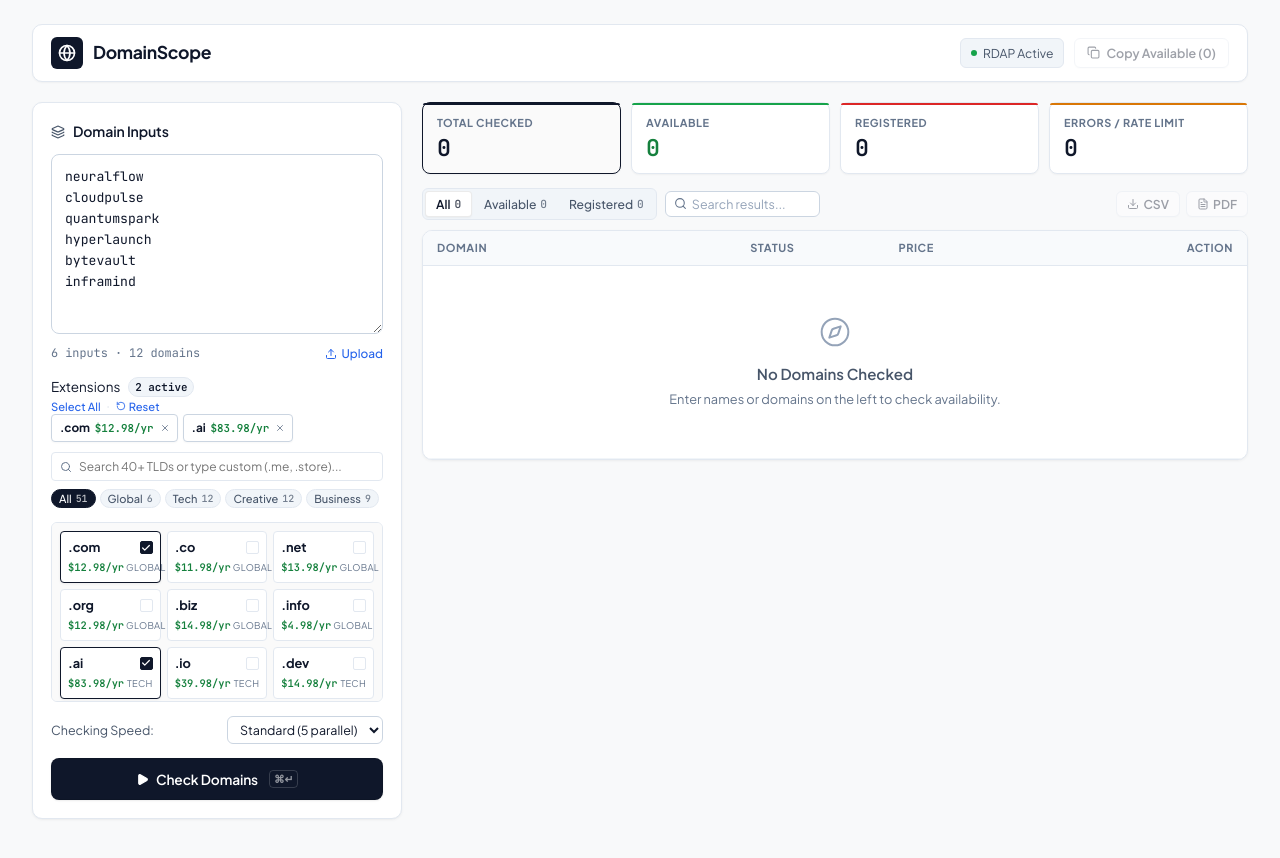
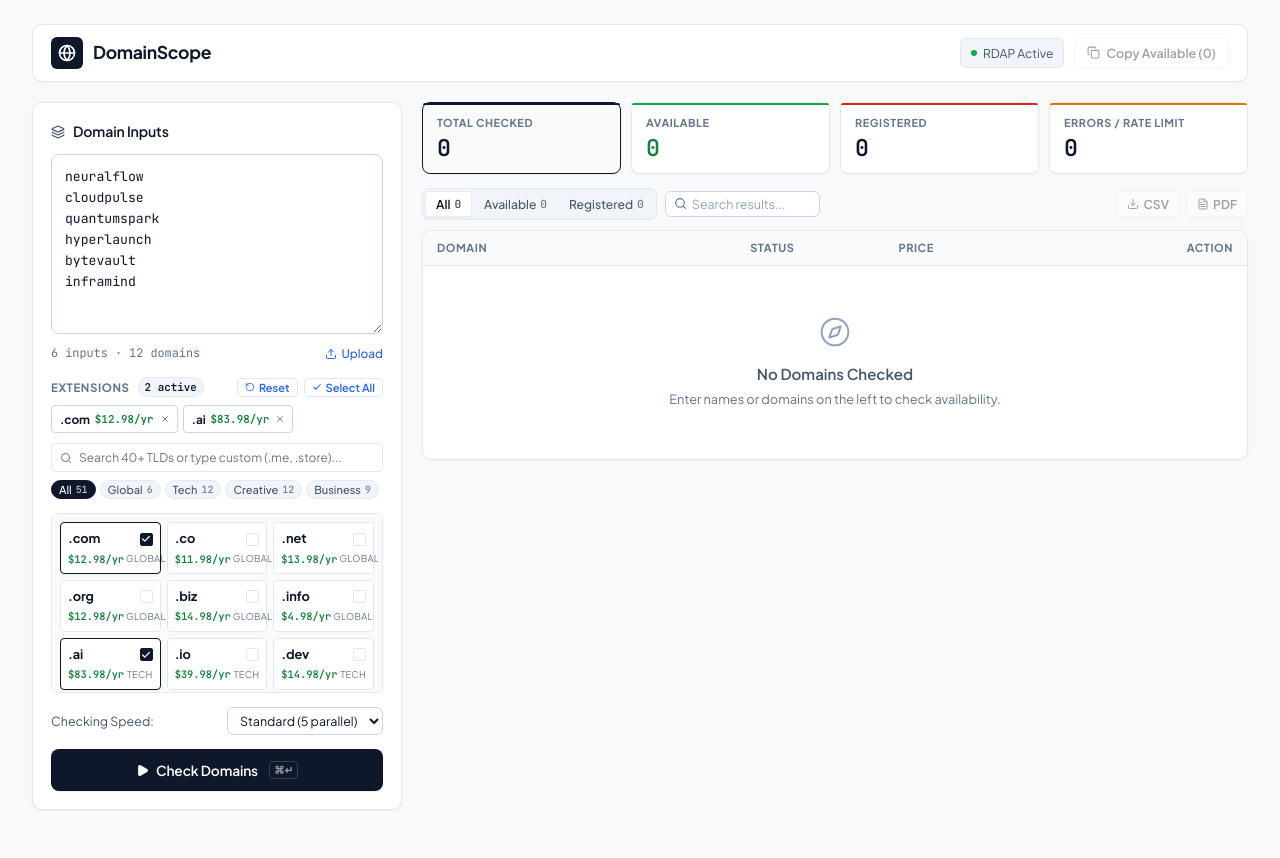
Before and after one commit to yash5775/domainscope, a React (Vite) app: page / in a window 1280 px wide. Shown: the top 858 px of the page. Built offline with nearby package versions, Linux system fonts and the light colour scheme.

Commit message:
style: position Reset and Select All options on right side of Extension title with motion buttons

```diff
--- a/src/App.css
+++ b/src/App.css
@@ -213,6 +213,28 @@
   margin-bottom: 14px;
 }
 
+.section-label {
+  display: flex;
+  align-items: center;
+  justify-content: space-between;
+  width: 100%;
+  margin-bottom: 8px;
+}
+
+.section-label-left {
+  display: flex;
+  align-items: center;
+  gap: 8px;
+}
+
+.section-label-title {
+  font-size: 0.72rem;
+  font-weight: 700;
+  color: var(--text-tertiary);
+  text-transform: uppercase;
+  letter-spacing: 0.05em;
+}
+
 .active-badge {
   font-family: 'JetBrains Mono', monospace;
   font-size: 0.68rem;
@@ -229,31 +251,30 @@
   display: flex;
   align-items: center;
   gap: 6px;
+  margin-left: auto;
 }
 
 .link-action-btn {
-  background: none;
-  border: none;
-  font-size: 0.7rem;
+  background: #ffffff;
+  border: 1px solid var(--border-default);
+  border-radius: var(--radius-xs);
+  font-size: 0.69rem;
   font-family: 'Plus Jakarta Sans', sans-serif;
-  font-weight: 500;
+  font-weight: 600;
   color: #2563eb;
   cursor: pointer;
   display: inline-flex;
   align-items: center;
-  gap: 3px;
-  padding: 0;
-  transition: color var(--transition-fast);
+  gap: 4px;
+  padding: 2px 7px;
+  transition: all var(--transition-fast);
+  box-shadow: 0 1px 2px rgba(0, 0, 0, 0.02);
 }
 
 .link-action-btn:hover {
-  text-decoration: underline;
+  background: var(--surface-subtle);
+  border-color: var(--border-strong);
   color: #1d4ed8;
-}
-
-.divider-dot {
-  color: var(--border-strong);
-  font-size: 0.7rem;
 }
 
 /* Active Selected Pills Wrap */
--- a/src/components/InputPanel.jsx
+++ b/src/components/InputPanel.jsx
@@ -208,29 +208,33 @@
       {/* General Purpose Searchable Extensions Catalog */}
       <div className="tld-catalog-container">
         <div className="section-label">
-          <div className="flex items-center gap-2">
-            <span>Extensions</span>
+          <div className="section-label-left">
+            <span className="section-label-title">Extensions</span>
             <span className="active-badge">{selectedTlds.length} active</span>
           </div>
           <div className="section-label-actions">
-            <button
+            <motion.button
+              type="button"
+              className="link-action-btn"
+              onClick={handleResetDefaults}
+              title="Reset to default extensions (.com, .ai)"
+              whileHover={{ scale: 1.03 }}
+              whileTap={{ scale: 0.96 }}
+            >
+              <RotateCcw size={10} />
+              <span>Reset</span>
+            </motion.button>
+            <motion.button
               type="button"
               className="link-action-btn"
               onClick={handleSelectAllFiltered}
               title="Select all visible extensions"
+              whileHover={{ scale: 1.03 }}
+              whileTap={{ scale: 0.96 }}
             >
-              Select All
-            </button>
-            <span className="divider-dot">·</span>
-            <button
-              type="button"
-              className="link-action-btn"
-              onClick={handleResetDefaults}
-              title="Reset to .com & .ai"
-            >
-              <RotateCcw size={10} />
-              Reset
-            </button>
+              <Check size={10} strokeWidth={2.5} />
+              <span>Select All</span>
+            </motion.button>
           </div>
         </div>
 
```
